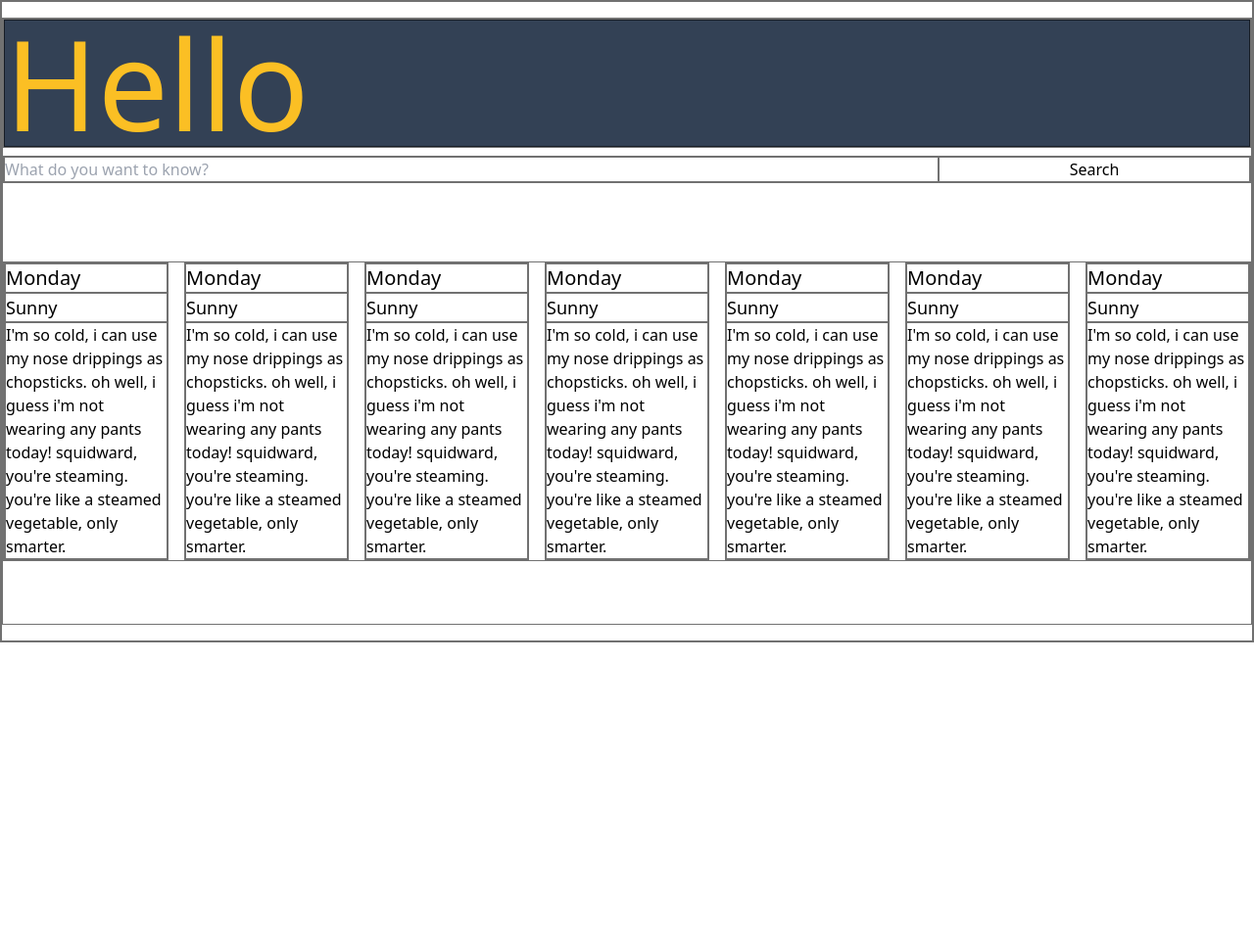
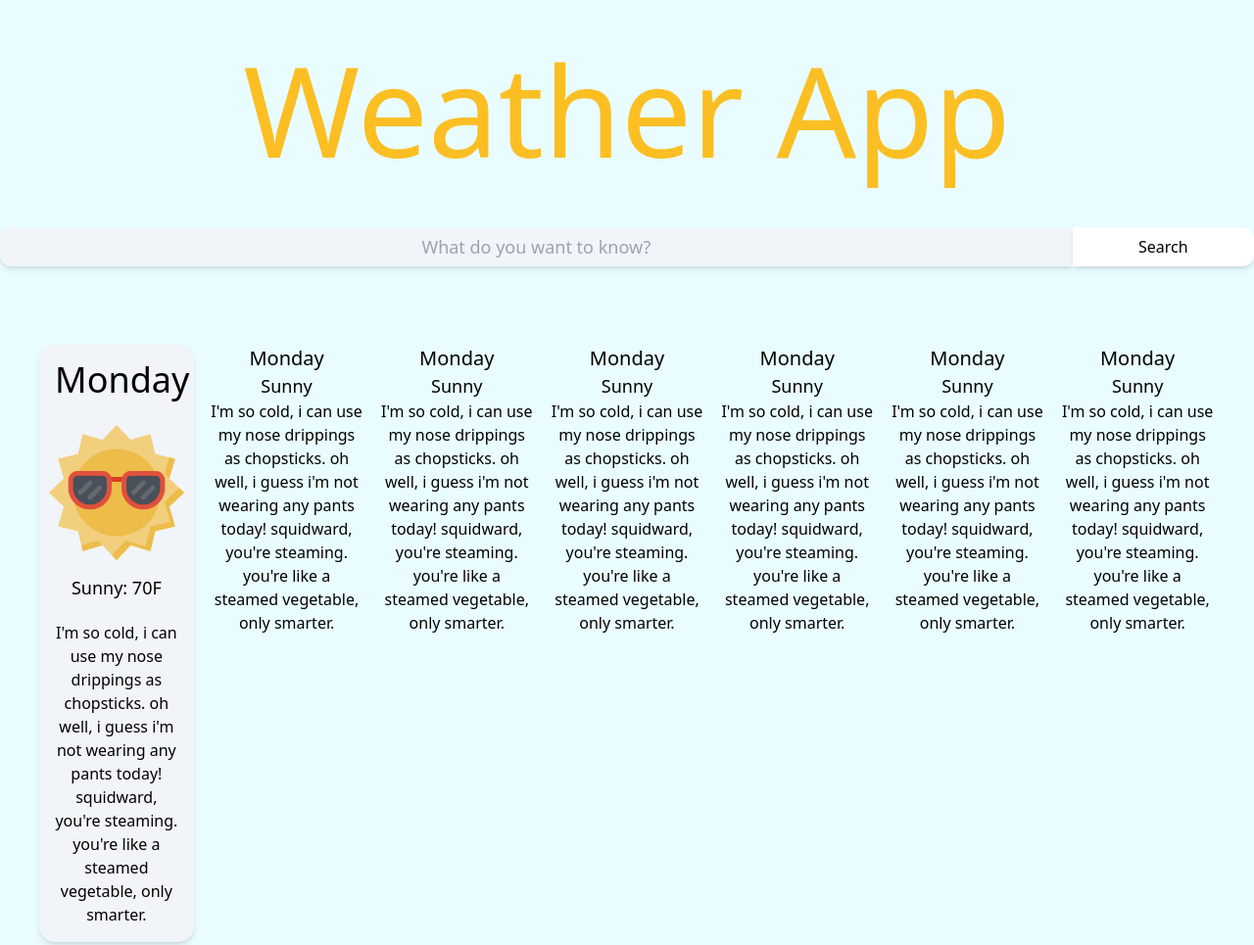
Before and after one commit to thiem-dev/frontend-project1, a website: page src/index.html in a window 1280 px wide. Shown: the whole page at 98% size. Before the commit the page ends 800 px from the top, so only its background shows below. Drawn offline with Linux system fonts and the light colour scheme.

Commit message:
playing around with more tailwind

```diff
--- a/src/index.html
+++ b/src/index.html
@@ -8,23 +8,25 @@
     <link rel="stylesheet" href="./styles.css">
 </head>
 <body>
-    <div class="body-container justify-center flex flex-row flex-wrap mx-auto w-full my-4">
-        <div class="title-ctn w-full">
-            <h1 class="text-amber-400 bg-slate-700 text-9xl">Hello</h1>
+    <div class="bg-img-ctn -z-10 w-full h-full blur-md"></div>
+    <div class="body-container justify-center flex flex-row flex-wrap mx-auto w-full">
+        <div class="title-ctn w-full my-12">
+            <h1 class="text-amber-400 text-9xl text-center">Weather App</h1>
         </div>
 
         <div class="user-ctn container flex flex-row flex-wrap mt-2 my-4" >
-            <input class="basis-3/4 flex-grow" type="text" id="userInput" placeholder="What do you want to know?">
-            <button class="basis-1/4 flex-grow" id="searchBtn">Search</button>
+            <input type="text" id="userInput" placeholder="What do you want to know?" class="basis-3/4 flex-grow bg-slate-100 shadow-md hover:bg-slate-200 h-6 p-5 rounded-l-xl text-center text-lg " >
+            <button id="searchBtn" class="basis-1/8 flex-grow rounded-r-xl border-1 bg-white shadow-md hover:bg-slate-200">Search</button>
         </div>
 
 
             <!-- <div class="card-ctn w-full flex flex-row flex-wrap gap-4 text-center"> -->
-            <div class="card-ctn grid grid-flow-row grid-cols-7 gap-4 my-16">
-                <div class="col-span-1">
-                    <div class="text-xl">Monday</div>
-                    <div class="text-lg">Sunny</div>
-                    <p>I'm so cold, i can use my nose drippings as chopsticks. oh well, i guess i'm not wearing any pants today! squidward, you're steaming. you're like a steamed vegetable, only smarter.</p>
+            <div class="card-ctn grid grid-flow-row grid-cols-1 md:grid-cols-2 lg:grid-cols-7 gap-4 my-16 mx-10 content-evenly justify-center text-center">
+                <div class="card col-span-1 rounded-2xl bg-slate-100 shadow-md hover:bg-slate-200 hover:shadow-xl">
+                    <div class="text-4xl p-4">Monday</div>
+                    <img src="../assets/sun.png" alt="Sunny">
+                    <div class="text-lg p-1">Sunny: 70F</div>
+                    <p class="p-4">I'm so cold, i can use my nose drippings as chopsticks. oh well, i guess i'm not wearing any pants today! squidward, you're steaming. you're like a steamed vegetable, only smarter.</p>
                 </div>
                 <div class="col-span-1">
                     <div class="text-xl">Monday</div>
--- a/src/styles.css
+++ b/src/styles.css
@@ -8,5 +8,10 @@
 }
 
 *{
-    border: .5px solid rgba(0, 0, 0, 0.555);
+    /* border: .5px solid rgba(0, 0, 0, 0.555); */
+    transition: .5s ease-in-out;
 }
+
+.body-container{
+    background-color: #E9FCFF
+}
```
Also changed, not shown: assets/bg-sky-valley.jpg (added), assets/partly-cloudy.png (added), assets/sun-isometric.png (added), assets/sun.png (added), dist/output.css.
